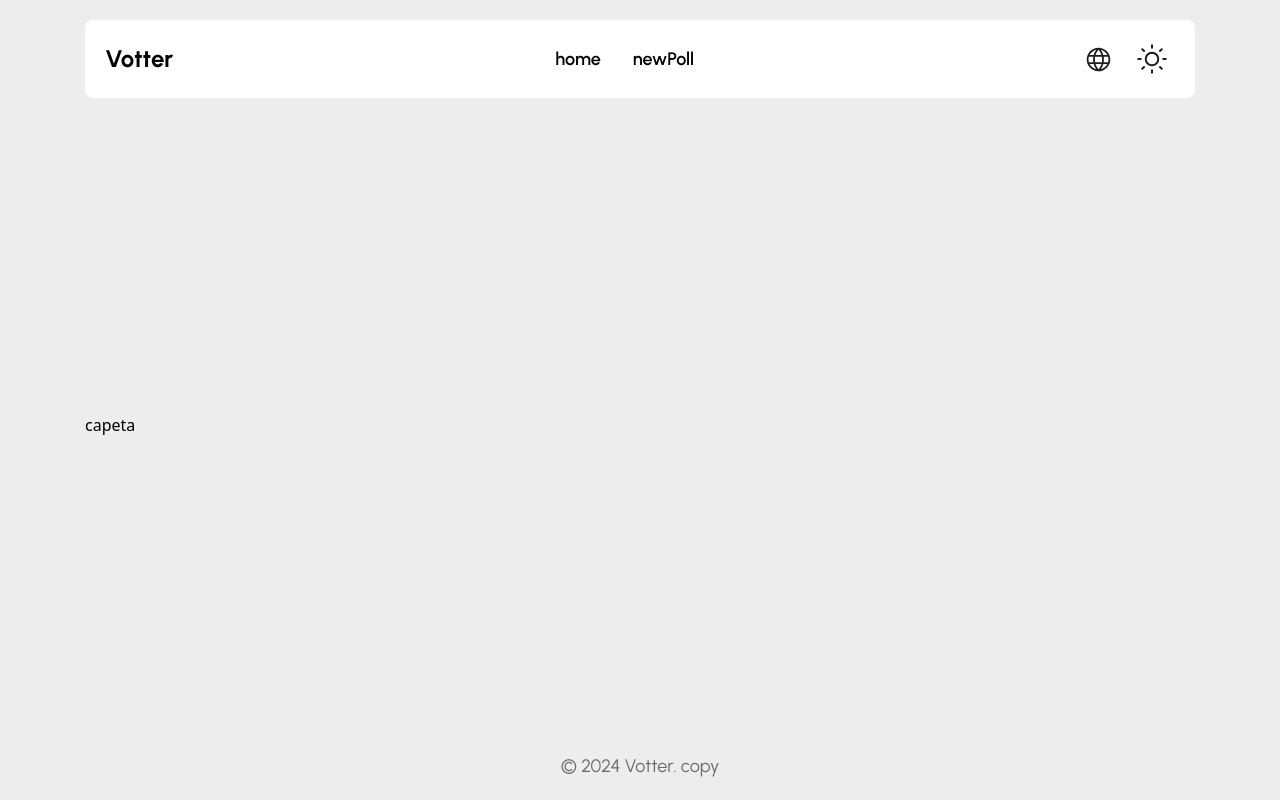
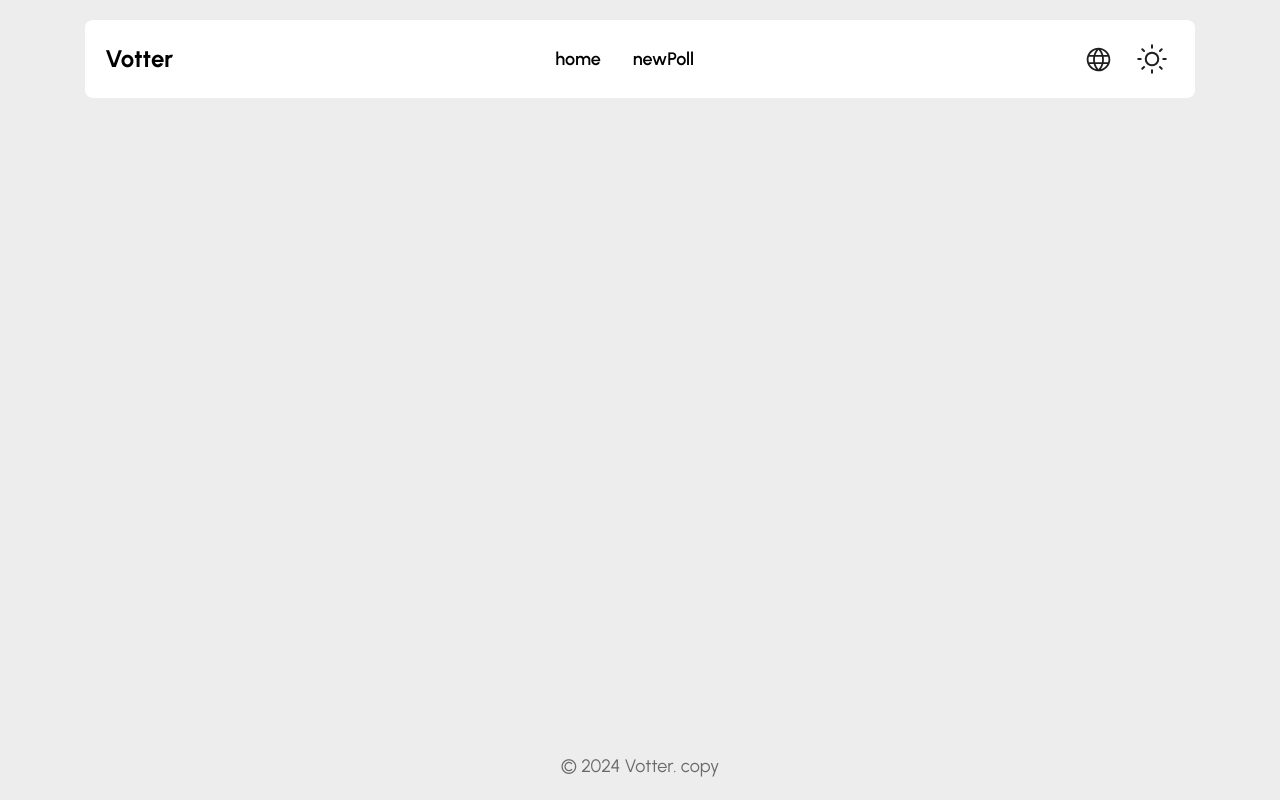
Before and after one commit to Guilherme-Matosoli/vooter-client, a Next.js app: page /en/about in a window 1280 px wide. Built offline with nearby package versions, Linux system fonts and the light colour scheme; what i18next-resources-to-backend would draw is missing.

Commit message:
configure translation hook in about page :tada:

```diff
--- a/src/app/[lng]/about/page.tsx
+++ b/src/app/[lng]/about/page.tsx
@@ -1,7 +1,18 @@
-export default function About() {
+"use client";
+import { useTranslation } from "@/app/i18n";
+
+interface AboutParams {
+  params: {
+    lng: string
+  }
+}
+
+export default function About({ params: { lng } }: AboutParams) {
+  const { t } = useTranslation(lng, "about");
+
   return (
-    <main>
-      <h2>capeta</h2>
+    <main className="flex flex-col items-center py-20">
+      <h2></h2>
     </main>
   );
 };
```
